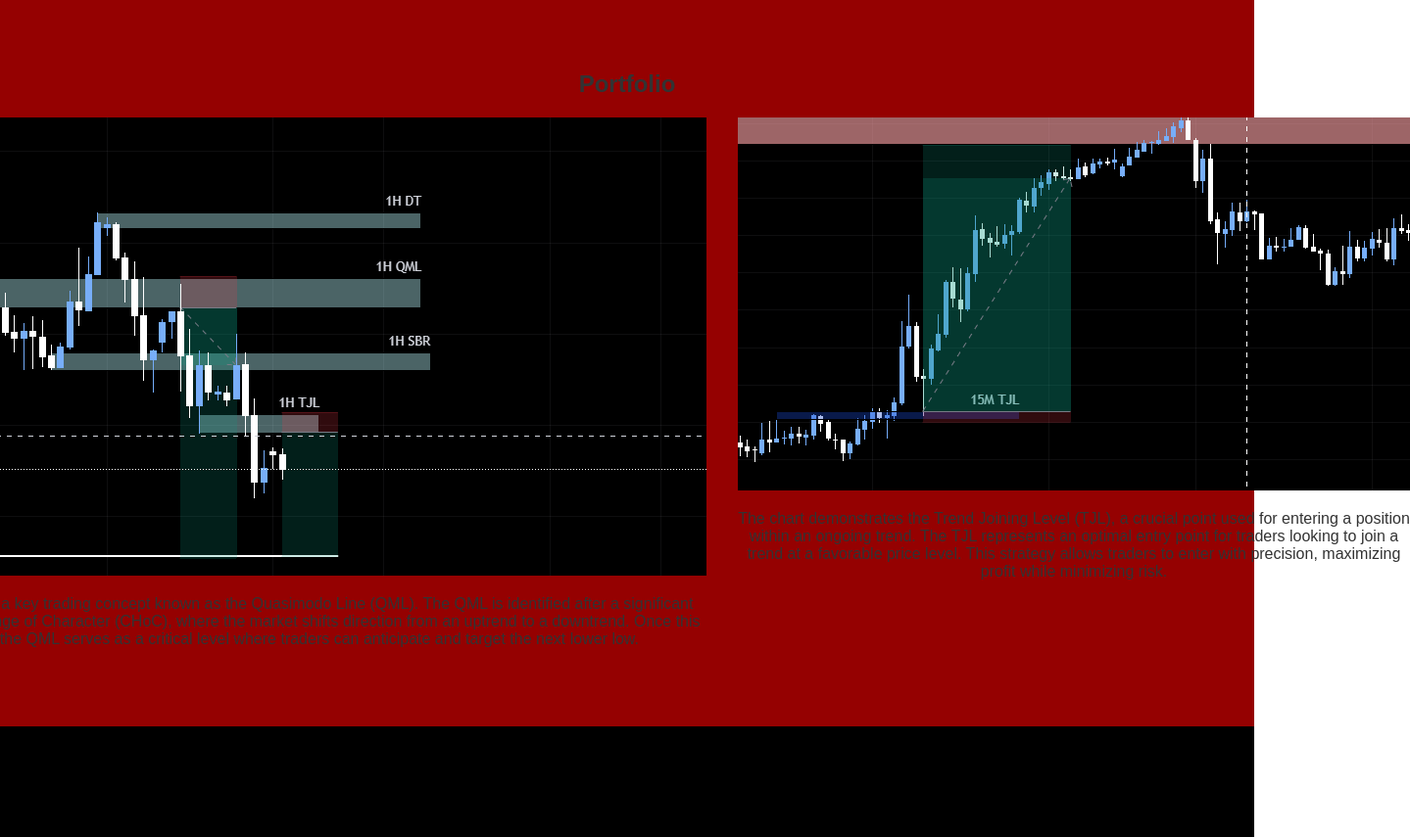
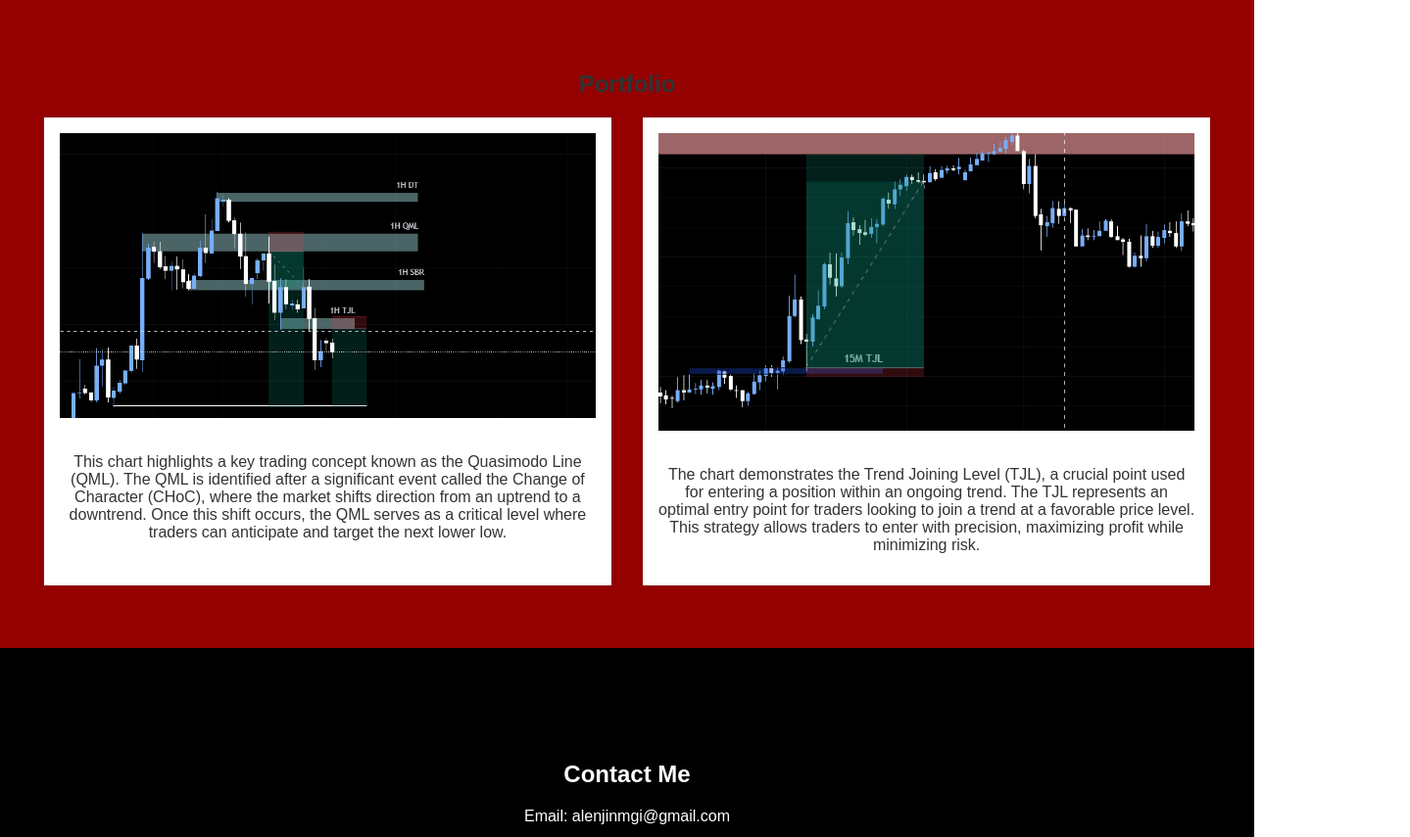
Before and after one commit to mgi25/portfolio, a plain HTML site: page index.html in a window 1280 px wide. Shown: the part 360-1215 px from the top of the page at 98% size, 1439 px wide, since content can reach past the window. Drawn offline with Linux system fonts and the light colour scheme.

Commit message:
index.html

```diff
--- a/index.html
+++ b/index.html
@@ -10,7 +10,6 @@
         body {
             font-family: Arial, sans-serif;
             color: #333;
-
             margin: 0;
             padding: 0;
         }
@@ -38,8 +37,6 @@ section {
             padding: 4rem 2rem;
             text-align: center;
         }
-
-
 
         #about {
             background-color: #3D0000;
@@ -79,8 +76,6 @@ footer {
         footer #contact {
             margin-bottom: 1rem;
         }
-
-
     </style>
 </head>
 <body>
@@ -109,7 +104,7 @@ footer #contact {
     <section id="portfolio">
         <h2>Portfolio</h2>
         <div class="gallery">
-            <div class="project">
+            <div class="item">
                 <img src="qml.png" alt="Project 1">
                 <p>
                     This chart highlights a key trading concept known as the Quasimodo Line (QML). The QML is identified
@@ -118,7 +113,7 @@ footer #contact {
                     anticipate and target the next lower low.
                 </p>
             </div>
-            <div class="project">
+            <div class="item">
                 <img src="tjl (3).png" alt="Project 2">
                 <p>
                     The chart demonstrates the Trend Joining Level (TJL), a crucial point used for entering a position
```
Lines whose indentation alone changed are shown as unchanged.
